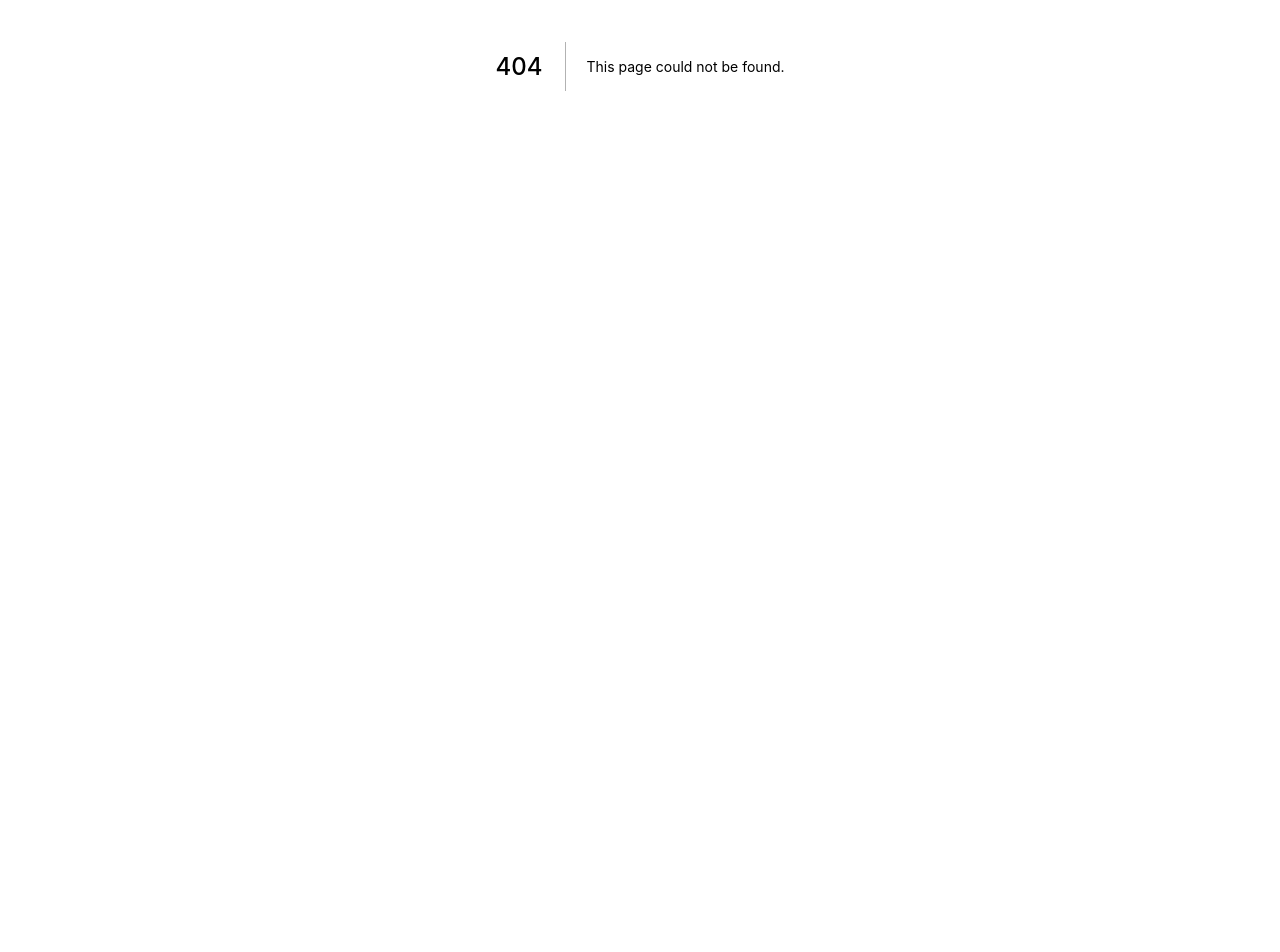
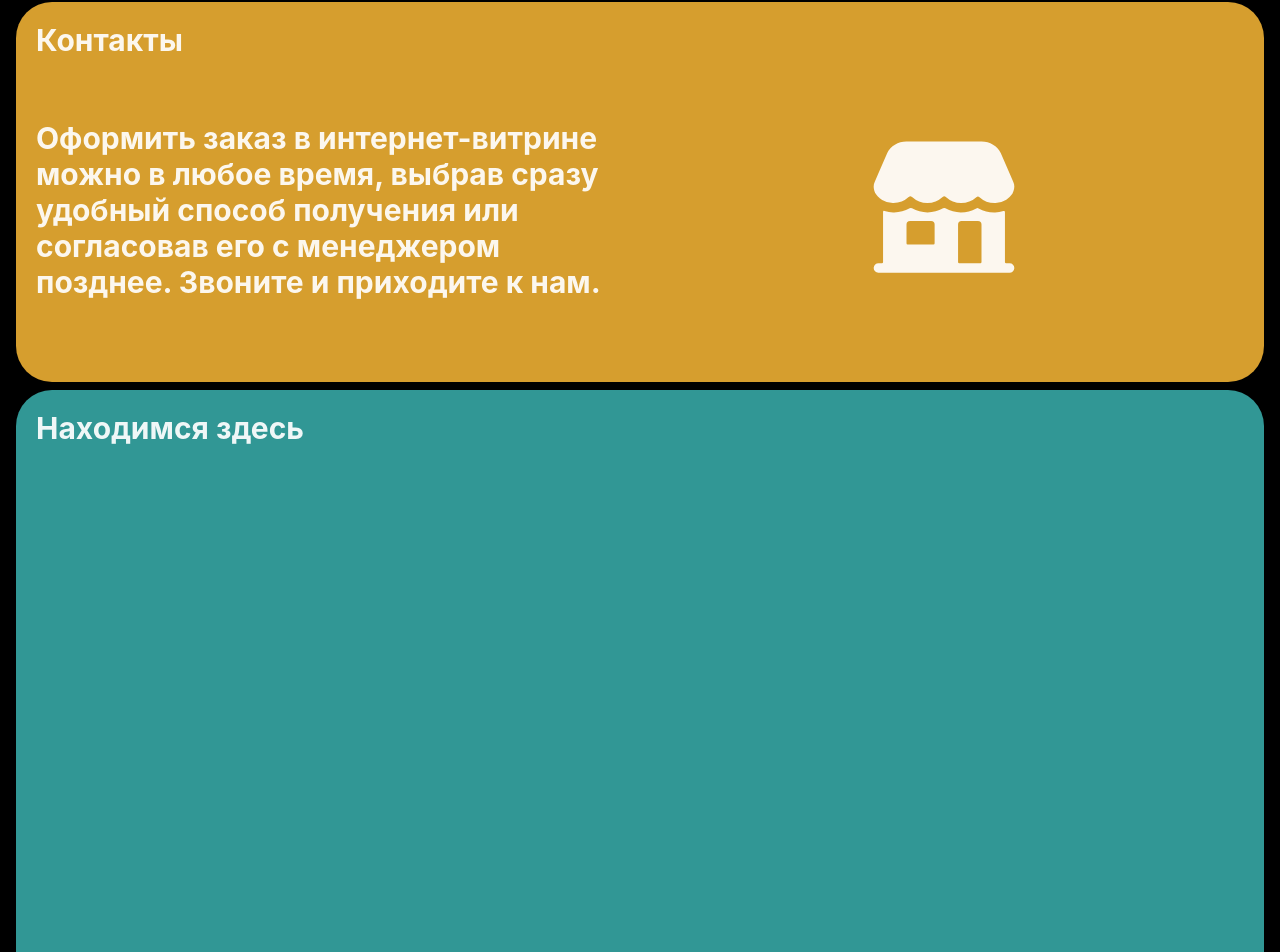
Before and after one commit to Slimmerd/beer-store, a Next.js app: page /contacts in a window 1280 px wide. Before the commit this address had no page. Shown: the part 334-1286 px from the top of the page. Before the commit the page ends 800 px from the top, so only its background shows below. Built offline with nearby package versions, Linux system fonts and the light colour scheme.

Commit message:
Added contact page

```diff
--- /dev/null
+++ b/pages/contacts/index.tsx
@@ -0,0 +1,152 @@
+import React from 'react'
+import { Box, Flex, Heading, IconButton, Spacer } from '@chakra-ui/react'
+import NextLink from 'next/link'
+import { IoArrowBack, IoStorefront } from 'react-icons/io5'
+import { IconContext } from 'react-icons'
+import ContactsDateCard from '../../components/contacts/datesCard'
+import { motion } from 'framer-motion'
+
+const ContactsPage = () => {
+    return (
+        <Box bgColor={'black'} as={'main'}>
+            <Flex
+                minH={'280px'}
+                h={'40vh'}
+                justifyContent={'center'}
+                align={'center'}
+            >
+                <Box flex={1} textAlign={'center'}>
+                    <NextLink href={'/'} passHref>
+                        <IconButton
+                            icon={<IoArrowBack />}
+                            aria-label={'back'}
+                        />
+                    </NextLink>
+                </Box>
+                <Heading flex={2} as={'h1'} textAlign={'center'}>
+                    Старый Причал
+                </Heading>
+                <Box flex={1} />
+            </Flex>
+
+            <Flex p={4} gap={2} direction={'column'}>
+                <Flex
+                    p={5}
+                    bgColor={'yellow.500'}
+                    rounded={36}
+                    minH={380}
+                    direction={'column'}
+                >
+                    <Heading size={'lg'} as={'h1'}>
+                        Контакты
+                    </Heading>
+                    <Spacer />
+                    <Flex my={5} gap={2} alignItems={'center'}>
+                        <Heading
+                            fontSize={{ base: 'lg', md: '3xl' }}
+                            as={'h2'}
+                            flex={1}
+                        >
+                            Оформить заказ в интернет-витрине можно в любое
+                            время, выбрав сразу удобный способ получения или
+                            согласовав его с менеджером позднее. Звоните и
+                            приходите к нам.
+                        </Heading>
+                        <Box flex={1} textAlign={'center'}>
+                            <IconContext.Provider
+                                value={{
+                                    style: { display: 'inline' }
+                                }}
+                            >
+                                <IoStorefront color={'#ffffffeb'} size={150} />
+                            </IconContext.Provider>
+                        </Box>
+                    </Flex>
+                    <Spacer />
+                </Flex>
+
+                <Box
+                    as={motion.div}
+                    initial={{ scale: 0.8 }}
+                    animate={{ scale: 1 }}
+                    transition={'1s ease'}
+                    whileHover={{
+                        scale: 0.9
+                    }}
+                    p={5}
+                    bgColor={'teal.500'}
+                    rounded={36}
+                >
+                    <Heading as={'h1'} size={'lg'}>
+                        Находимся здесь
+                    </Heading>
+                    <Box my={5}>
+                        <iframe
+                            src="https://yandex.ru/map-widget/v1/?um=constructor%3A3e3ab37fe04b899ee6c85a90a8fc91ab3fa09ac71fbefd33009de4582379b82c&amp;source=constructor"
+                            width="100%"
+                            height="600"
+                            frameBorder="0"
+                        />
+                    </Box>
+                </Box>
+
+                <Flex gap={2} direction={{ base: 'column', md: 'row' }}>
+                    <Box
+                        as={motion.div}
+                        initial={{ scale: 0.8 }}
+                        animate={{ scale: 1 }}
+                        transition={'1s ease'}
+                        whileHover={{
+                            scale: 0.9
+                        }}
+                        flex={1}
+                        p={5}
+                        bgColor={'purple.600'}
+                        rounded={36}
+                    >
+                        <Heading size={'lg'}>Расписание</Heading>
+                        <ContactsDateCard />
+                    </Box>
+
+                    <Box
+                        as={motion.div}
+                        initial={{ scale: 0.8 }}
+                        animate={{ scale: 1 }}
+                        transition={'1s ease'}
+                        whileHover={{
+                            scale: 0.9
+                        }}
+                        flex={1}
+                        p={5}
+                        bgColor={'blue.600'}
+                        rounded={36}
+                    >
+                        <Heading size={'lg'}>Наши данные</Heading>
+                        <Flex direction={'column'} gap={2} my={5}>
+                            <Box>
+                                <Heading size={'sm'}>
+                                    Адрес: ул. Пламя Революции 161, Морозовск,
+                                    Россия
+                                </Heading>
+                                <Heading size={'sm'}>
+                                    Телефон: +7 988 572 79 44
+                                </Heading>
+                            </Box>
+                            <Box>
+                                <Heading size={'sm'}>
+                                    ООО «Старый Причал»
+                                </Heading>
+                                <Heading size={'sm'}>
+                                    ОГРН: 1027739484981
+                                </Heading>
+                                <Heading size={'sm'}>ИНН: 7711078582</Heading>
+                            </Box>
+                        </Flex>
+                    </Box>
+                </Flex>
+            </Flex>
+        </Box>
+    )
+}
+
+export default ContactsPage
```
